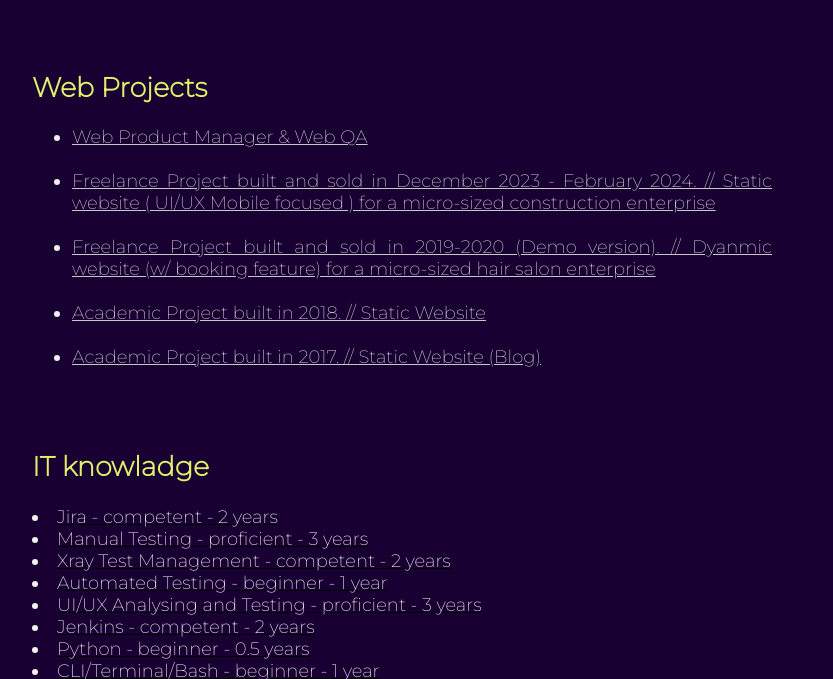
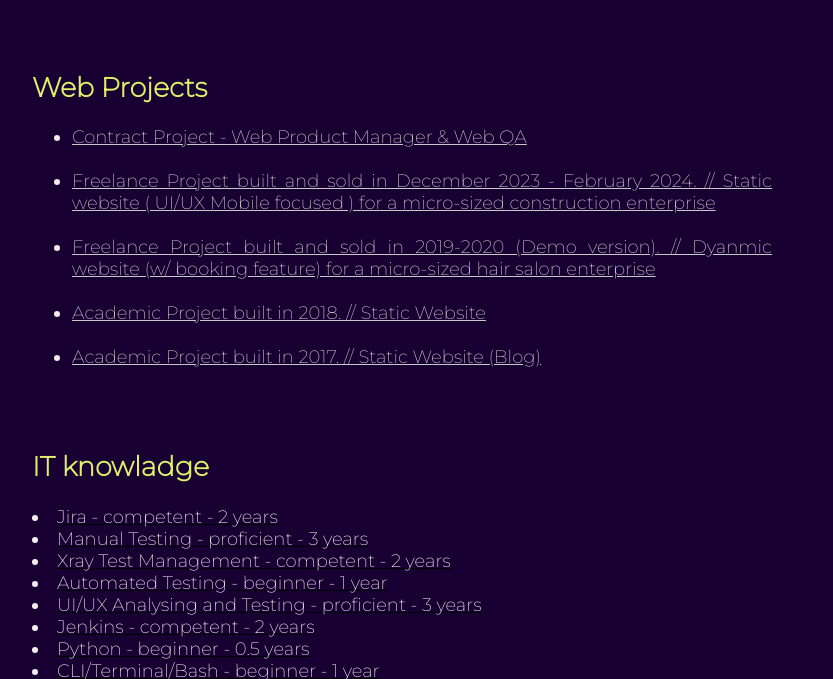
Before and after one commit to RamonMarcu/RamonMarcu.github.io, a plain HTML site: page index.html in a window 1280 px wide. Shown: the part 97-776 px from the top of the page, without its empty margins (224-1057 px from the left). Drawn offline with Linux system fonts and the light colour scheme.

Commit message:
Update index.html

```diff
--- a/index.html
+++ b/index.html
@@ -167,7 +167,7 @@ body {
 
 
     <ul>
-   <li><a href="https://www.caruvi.ro/"> Web Product Manager & Web QA </a></li>
+   <li><a href="https://www.caruvi.ro/"> Contract Project - Web Product Manager & Web QA </a></li>
 	<br />
     <li><a href="https://caselacheiesanandrei.com/">Freelance Project built and sold in December 2023 - February 2024. // Static website ( UI/UX Mobile focused ) for a micro-sized construction enterprise </a></li>
 	<br />
```
